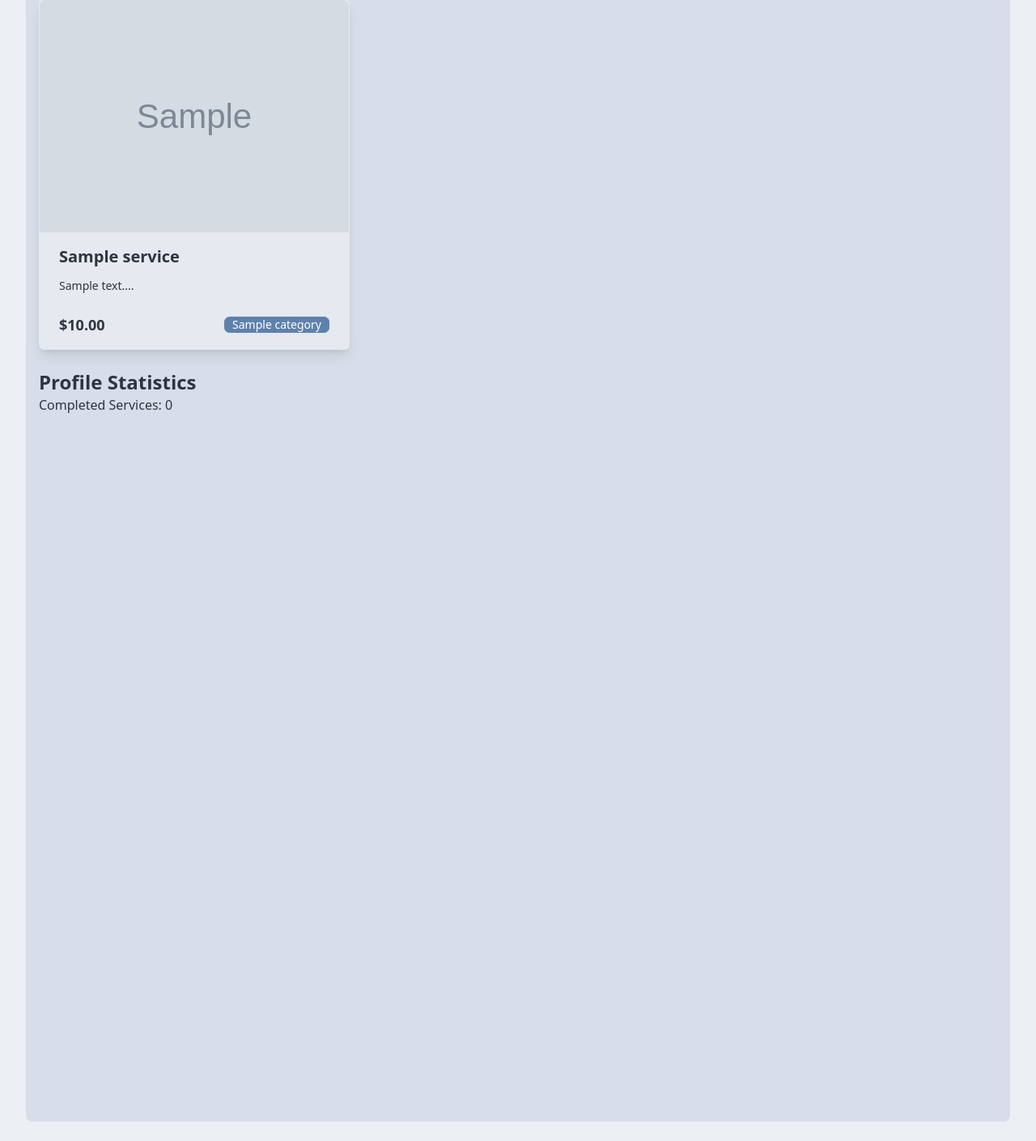
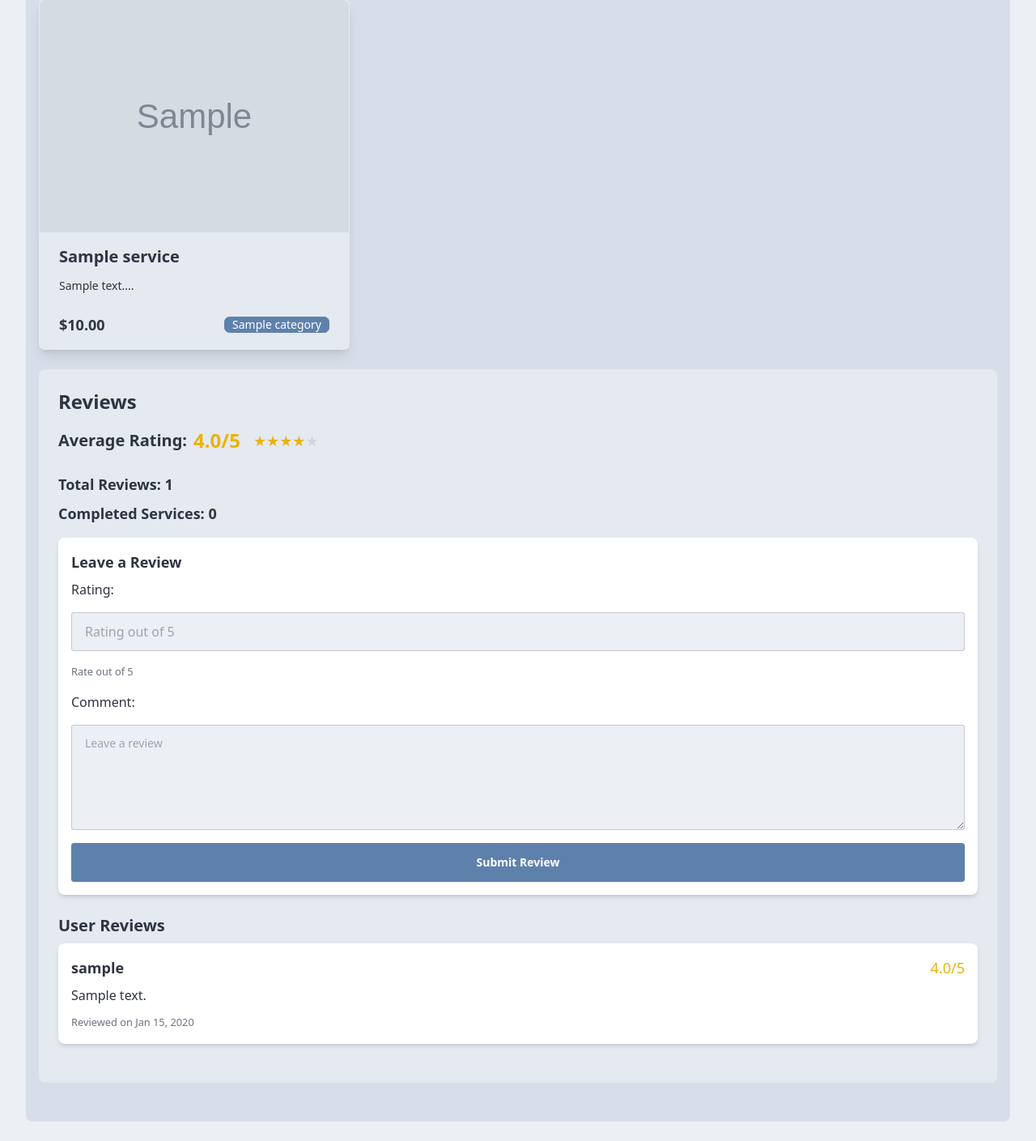
Before and after one commit to hujuc/Joblet-Django, a Django app: page /profile/1/ in a window 1280 px wide. Shown: the part 481-1890 px from the top of the page at 81% size. Run offline with Django 5.2, Linux system fonts and the light colour scheme; tables that the repository leaves empty hold one stand-in row (values such as "Sample post"); grey boxes marked "Sample" are stand-in pictures; some libraries are stand-ins or nearby versions.

Commit message:
implement user reviews

```diff
--- a/app/forms.py
+++ b/app/forms.py
@@ -1,7 +1,7 @@
 from django import forms
 from django.contrib.auth.forms import UserCreationForm
 from django.contrib.auth.models import User
-from app.models import Profile
+from app.models import Profile, Review
 
 
 class CustomUserCreationForm(UserCreationForm):
@@ -53,3 +53,12 @@ class ProfileForm(forms.ModelForm):
             'twitter': forms.URLInput(attrs={'placeholder': 'https://twitter.com/username'}),
             'facebook': forms.URLInput(attrs={'placeholder': 'https://facebook.com/username'}),
         }
+
+class ReviewForm(forms.ModelForm):
+    class Meta:
+        model = Review
+        fields = ['rating', 'comment']
+        widgets = {
+            'rating': forms.NumberInput(attrs={'class': 'input input-bordered w-full','placeholder': 'Rating out of 5', 'min': 0, 'max': 5, 'step': 0.1}),
+            'comment': forms.Textarea(attrs={'class': 'textarea textarea-bordered w-full', 'placeholder': 'Leave a review', 'rows': 4}),
+        }
--- a/app/models.py
+++ b/app/models.py
@@ -20,16 +20,27 @@ class Profile(models.Model):
     def completed_services_count(self):
         return self.bookings.filter(status='completed').count()
 
-    # def total_reviews(self):
-    #     return self.reviews.count()
-    #
-    # def average_rating(self):
-    #     if self.reviews.exists():
-    #         return self.reviews.aggregate(models.Avg('rating'))['rating__avg']
-    #     return None
+    def total_reviews(self):
+        return self.reviews.count()
+
+    def average_rating(self):
+        if self.reviews.exists():
+            return self.reviews.aggregate(models.Avg('rating'))['rating__avg']
+        return None
 
     def __str__(self):
         return self.user.username
+
+
+class Review(models.Model):
+    profile = models.ForeignKey(Profile, related_name='reviews', on_delete=models.CASCADE)
+    reviewer = models.ForeignKey(User, on_delete=models.CASCADE)
+    rating = models.DecimalField(max_digits=2, decimal_places=1)  # Rating out of 5.0
+    comment = models.TextField()
+    created_at = models.DateTimeField(auto_now_add=True)
+
+    def __str__(self):
+        return f"{self.profile.user.username} - {self.reviewer.username} - {self.rating}"
 
 class Category(models.Model):
     name = models.CharField(max_length=100)
--- a/app/templates/profile.html
+++ b/app/templates/profile.html
@@ -87,14 +87,73 @@
         </div>
     {% endif %}
 
-    <!-- Profile Statistics -->
-    <div class="mt-6">
-        <h2 class="text-2xl font-semibold">Profile Statistics</h2>
-        <ul>
-            <li>Completed Services: {{ profile.completed_services_count }}</li>
-{#            <li>Total Reviews: {{ profile.total_reviews }}</li>#}
-{#            <li>Average Rating: {{ profile.average_rating|default:"N/A" }}</li>#}
-        </ul>
+
+    <!-- Reviews -->
+    <div class="form-control mb-8 mt-6 p-6 bg-base-200 rounded-lg">
+        <h2 class="text-2xl font-bold mb-4">Reviews</h2>
+
+        <!-- Average Rating Display -->
+        <div class="mb-6 flex items-center gap-2">
+            <h3 class="text-xl font-semibold">Average Rating:</h3>
+            <span class="text-yellow-500 text-2xl font-bold">{{ avg_rating|floatformat:1 }}/5</span>
+
+            <!-- Star Rating Display -->
+            <div class="flex ml-2">
+                {% for i in "12345" %}
+                    {% if i <= avg_rating|floatformat:0 %}
+                        <span class="text-yellow-500 text-lg">★</span>
+                    {% else %}
+                        <span class="text-gray-300 text-lg">★</span>
+                    {% endif %}
+                {% endfor %}
+            </div>
+        </div>
+
+        <!-- Total Reviews -->
+        <div class="mb-2">
+            <h3 class="text-lg font-semibold">Total Reviews: {{ profile.total_reviews }}</h3>
+        </div>
+
+        <!-- Completed Services -->
+        <div class="mb-4">
+            <h3 class="text-lg font-semibold">Completed Services: {{ profile.completed_services_count }}</h3>
+        </div>
+
+        <!-- Review Form -->
+        <div class="bg-white p-4 rounded-lg shadow-md mb-6">
+            <h3 class="text-lg font-semibold mb-2">Leave a Review</h3>
+            <form method="POST">
+                {% csrf_token %}
+                <div class="grid gap-4">
+                    {{ form.rating.label_tag }}
+                    {{ form.rating }}
+                    <small class="text-gray-500">Rate out of 5</small>
+
+                    {{ form.comment.label_tag }}
+                    {{ form.comment }}
+                </div>
+                <button type="submit" class="btn btn-primary mt-4 w-full text-white">Submit Review</button>
+            </form>
+        </div>
+
+        <!-- Reviews Section -->
+        <div class="mb-6">
+            <h3 class="text-xl font-semibold mb-2">User Reviews</h3>
+            <div class="space-y-4">
+                {% for review in reviews %}
+                    <div class="bg-white p-4 rounded-lg shadow-md">
+                        <div class="flex items-center justify-between mb-2">
+                            <strong class="text-lg">{{ review.reviewer.username }}</strong>
+                            <span class="text-yellow-500 text-lg">{{ review.rating }}/5</span>
+                        </div>
+                        <p class="mb-2">{{ review.comment }}</p>
+                        <small class="text-gray-500">Reviewed on {{ review.created_at|date:"M d, Y" }}</small>
+                    </div>
+                {% empty %}
+                    <p class="text-gray-500">No reviews yet.</p>
+                {% endfor %}
+            </div>
+        </div>
     </div>
 </div>
 
--- a/app/views.py
+++ b/app/views.py
@@ -1,11 +1,11 @@
 import logging
 
-from django.db.models import Q
+from django.db.models import Q, Avg
 from django.shortcuts import render
 from django.contrib.auth import authenticate, login
 from django.contrib import messages
 from django.contrib.auth.decorators import login_required
-from .forms import CustomUserCreationForm, LoginForm, ProfileForm
+from .forms import CustomUserCreationForm, LoginForm, ProfileForm, ReviewForm
 from django.contrib.auth import logout
 from django.shortcuts import redirect
 from django.views.decorators.http import require_http_methods
@@ -123,10 +123,35 @@ def logout_view(request):
 def about(request):
     return render(request, 'about.html')
 
+
 def profile(request, user_id):
     user_profile = get_object_or_404(Profile, user_id=user_id)
-    form = ProfileForm(instance=user_profile)
-    return render(request, 'profile.html', {'form': form, 'profile': user_profile})
+
+    # Calculate average rating
+    avg_rating = user_profile.reviews.aggregate(Avg('rating'))['rating__avg'] or 0
+
+    # Fetch reviews
+    reviews = user_profile.reviews.all().order_by('-created_at')
+
+    # Handle review form submission
+    if request.method == 'POST':
+        form = ReviewForm(request.POST)
+        if form.is_valid():
+            review = form.save(commit=False)
+            review.profile = user_profile
+            review.reviewer = request.user
+            review.save()
+            return redirect('profile', user_id=user_id)
+    else:
+        form = ReviewForm()
+
+    context = {
+        'profile': user_profile,
+        'avg_rating': avg_rating,
+        'reviews': reviews,
+        'form': form,
+    }
+    return render(request, 'profile.html', context)
 
 
 def edit_profile(request, user_id):
@@ -134,13 +159,13 @@ def edit_profile(request, user_id):
 
     # Ensure only the profile owner can edit
     if request.user != profile.user:
-        return redirect('profile', user_id=user_id)  # Corrected to use user_id
+        return redirect('profile', user_id=user_id)
 
     if request.method == 'POST':
         form = ProfileForm(request.POST, request.FILES, instance=profile)
         if form.is_valid():
             form.save()
-            return redirect('profile', user_id=user_id)  # Corrected to use user_id
+            return redirect('profile', user_id=user_id)
     else:
         form = ProfileForm(instance=profile)
 
```
Also changed, not shown: app/migrations/0010_review.py (added).
